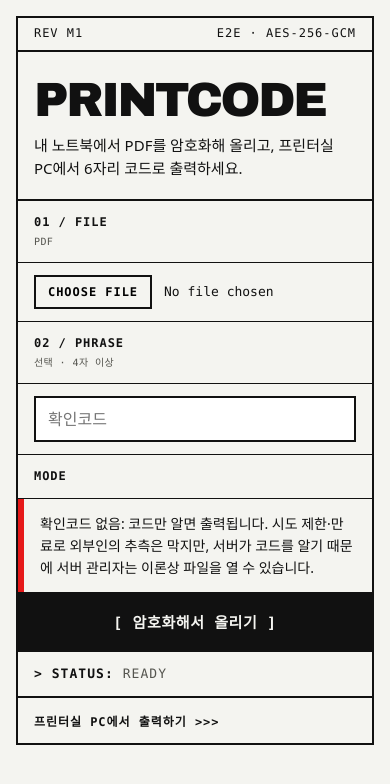
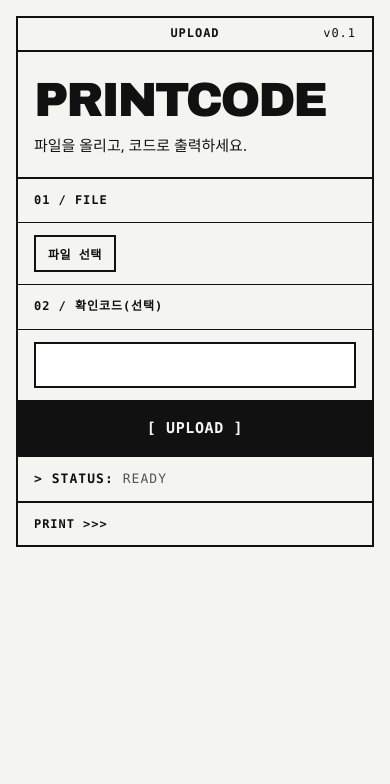
Before and after one commit to qkrwoald/printcode, a website built with Vite: page frontend/index.html in a window 390 px wide. Built offline with nearby package versions, Linux system fonts and the light colour scheme; files whose address does not match are found by name.

Commit message:
화면 문구 최소화, 출력 화면 6칸 코드 입력, 터널 주소 표시 개선
- 상단 줄을 화면 이름(UPLOAD/PRINT)과 버전(v0.1)만 남기고, 소개 문구를 짧게 정리
- 업로드: MODE 설명 줄과 용량·길이 안내 문구 제거, 버튼을 UPLOAD로 변경,
  기본 파일 칸 대신 '파일 선택' 버튼 + 고른 파일 이름만 표시
- 확인코드 4자 이상 제한 제거 (crypto.js validatePhrase 삭제, 테스트 교체)
- 출력: 코드 입력을 6칸으로 분리 (자동 이동, Backspace, 붙여넣기 지원),
  주의사항 문구 제거, 아래쪽에도 경고 줄무늬 추가
- 출력 후·오류 후 첫 칸으로 포커스가 돌아가지 않던 문제 수정
- tunnel.ps1: 주소를 상자로 크게 표시, 출력 주소 클립보드 복사, 업로드 화면 자동 열기

Co-Authored-By: Claude Opus 5.5 <noreply@anthropic.com>

```diff
--- a/frontend/index.html
+++ b/frontend/index.html
@@ -3,53 +3,52 @@
   <head>
     <meta charset="utf-8" />
     <meta name="viewport" content="width=device-width, initial-scale=1" />
-    <title>PrintCode — 파일 올리기</title>
+    <title>PrintCode — 올리기</title>
     <link rel="stylesheet" href="/src/style.css" />
   </head>
   <body>
     <main id="entry" class="sheet">
       <header class="strip">
-        <span>REV M1</span>
-        <span>UNIT / UPLOAD</span>
-        <span>E2E · AES-256-GCM</span>
+        <span></span>
+        <span>UPLOAD</span>
+        <span>v0.1</span>
       </header>
 
       <div class="masthead">
         <h1>PrintCode</h1>
-        <p>내 노트북에서 PDF를 암호화해 올리고, 프린터실 PC에서 6자리 코드로 출력하세요.</p>
+        <p>파일을 올리고, 코드로 출력하세요.</p>
       </div>
 
       <form id="upload-form" novalidate>
         <div class="field">
-          <label class="key" for="file">01 / File<small id="size-limit">PDF</small></label>
-          <div class="val">
-            <input type="file" id="file" accept="application/pdf,.pdf" />
+          <label class="key" for="file">01 / FILE</label>
+          <div class="val file-row">
+            <!-- 기본 파일 칸의 "선택된 파일 없음" 문구를 숨기고, 선택한 파일 이름만 보여준다 -->
+            <input type="file" id="file" class="visually-hidden" accept="application/pdf,.pdf" />
+            <label for="file" class="pick">파일 선택</label>
+            <span id="file-name" class="file-name"></span>
           </div>
         </div>
         <div class="field">
-          <label class="key" for="phrase">02 / Phrase<small>선택 · 4자 이상</small></label>
+          <label class="key" for="phrase">02 / 확인코드(선택)</label>
           <div class="val">
             <!-- type=password는 브라우저가 한글 입력기를 꺼버려 한글 확인코드를 칠 수 없으므로 일반 텍스트로 둔다 -->
-            <input type="text" id="phrase" autocomplete="off" autocapitalize="off" spellcheck="false" placeholder="확인코드" />
+            <input type="text" id="phrase" autocomplete="off" autocapitalize="off" spellcheck="false" />
           </div>
         </div>
-        <dl class="mode">
-          <dt>MODE</dt>
-          <dd id="mode-note"></dd>
-        </dl>
-        <button type="submit">암호화해서 올리기</button>
+        <button type="submit">UPLOAD</button>
       </form>
 
       <output id="status" class="status" role="status"></output>
 
       <section id="result" hidden>
-        <p class="result-head">Code / 프린터실 PC에서 입력하세요</p>
+        <p class="result-head">CODE</p>
         <samp id="code" class="code"></samp>
         <p id="result-note" class="result-note"></p>
         <button type="button" id="again" class="secondary">다른 파일 올리기</button>
       </section>
 
-      <a class="foot" href="/print/">프린터실 PC에서 출력하기</a>
+      <a class="foot" href="/print/">PRINT</a>
     </main>
     <script type="module" src="/src/upload.js"></script>
   </body>
--- a/frontend/src/crypto.js
+++ b/frontend/src/crypto.js
@@ -8,7 +8,6 @@ import { argon2id } from 'hash-wasm';
 // Argon2id 기본값. m=64MiB: GPU 대량 대입을 어렵게 하면서 공용 PC에서도 감당 가능한 메모리.
 // 파일마다 서버에 함께 저장하므로 나중에 값을 바꿔도 기존 파일은 그대로 열린다.
 export const KDF_DEFAULTS = Object.freeze({ m: 64 * 1024, t: 3, p: 1 });
-export const PHRASE_MIN_LENGTH = 4;
 
 const FORMAT_VERSION = 1;
 const IV_BYTES = 12;
@@ -24,12 +23,6 @@ const INFO_AUTH = te.encode('printcode/v1/auth');
 // NFC로 통일하지 않으면 업로드한 노트북과 공용 PC에서 다른 키가 나와 복호화에 실패한다.
 export function normalizePhrase(phrase) {
   return (phrase ?? '').normalize('NFC');
-}
-
-/** 확인코드 검증: 비어 있거나(사용 안 함) 4자 이상. 글자 수는 코드포인트 기준. */
-export function validatePhrase(phrase) {
-  const p = normalizePhrase(phrase);
-  return p.length === 0 || [...p].length >= PHRASE_MIN_LENGTH;
 }
 
 export function randomSalt() {
--- a/frontend/src/style.css
+++ b/frontend/src/style.css
@@ -51,10 +51,10 @@ body {
   border-top: var(--rule);
 }
 
-/* 상단 정보 줄 (고정폭·대문자·촘촘하게) */
+/* 상단 정보 줄: 가운데 화면 이름(UPLOAD/PRINT), 오른쪽 버전 */
 .strip {
   display: grid;
-  grid-template-columns: auto 1fr auto;
+  grid-template-columns: 1fr auto 1fr;
   gap: 16px;
   padding: 8px 16px;
   font: 12px/1.3 var(--font-mono);
@@ -63,7 +63,12 @@ body {
 }
 
 .strip span:nth-child(2) {
-  text-align: center;
+  font-weight: 700;
+}
+
+.strip span:nth-child(3) {
+  text-align: right;
+  text-transform: none; /* 버전 표기 v0.1 그대로 */
 }
 
 .hazard {
@@ -110,14 +115,6 @@ form {
   text-transform: uppercase;
 }
 
-.key small {
-  display: block;
-  margin-top: 4px;
-  font-weight: 400;
-  color: var(--muted);
-  letter-spacing: 0.04em;
-}
-
 .val {
   display: grid;
   gap: 10px;
@@ -136,56 +133,66 @@ input:not([type]) {
   color: var(--ink);
 }
 
-input[type='file'] {
-  font: 13px var(--font-mono);
-  max-width: 100%;
+/* 화면에서는 숨기되 키보드·스크린리더로는 쓸 수 있게 남겨 둔다 */
+.visually-hidden {
+  position: absolute;
+  width: 1px;
+  height: 1px;
+  overflow: hidden;
+  clip: rect(0 0 0 0);
+  white-space: nowrap;
 }
 
-input[type='file']::file-selector-button {
-  margin-right: 12px;
+/* 파일 선택: 기본 파일 칸 대신 버튼 + 고른 파일 이름 */
+.file-row {
+  display: flex;
+  align-items: center;
+  gap: 12px;
+  min-width: 0;
+}
+
+.pick {
+  flex: none;
   padding: 8px 12px;
   border: var(--rule);
-  background: var(--paper);
   font: 700 12px var(--font-mono);
-  letter-spacing: 0.08em;
-  text-transform: uppercase;
+  letter-spacing: 0.04em;
   cursor: pointer;
 }
 
-input[type='file']::file-selector-button:hover {
+.pick:hover {
   background: var(--ink);
   color: var(--paper);
 }
 
-/* 출력 화면 코드 입력: 큰 고정폭 숫자 칸 */
-.code-input {
-  font: 700 clamp(2rem, 8vw, 3.25rem) / 1 var(--font-mono) !important;
-  letter-spacing: 0.35em;
-  padding: 14px 12px 14px 0.6em !important;
-  font-variant-numeric: tabular-nums;
+#file:focus-visible + .pick {
+  outline: 3px solid var(--red);
+  outline-offset: 2px;
 }
 
-/* 보안 모드 설명: 강조색 굵은 세로선 하나 */
-.mode {
-  display: grid;
-  grid-template-columns: 180px 1fr;
-  margin: 0;
-  border-bottom: 1px solid var(--ink);
+.file-name {
+  min-width: 0;
+  overflow: hidden;
+  text-overflow: ellipsis;
+  white-space: nowrap;
+  font: 13px var(--font-mono);
 }
 
-.mode dt {
-  padding: 14px 16px;
-  border-right: 1px solid var(--ink);
-  font: 700 12px/1.3 var(--font-mono);
-  letter-spacing: 0.08em;
+/* 출력 화면 코드 입력: 숫자 한 개씩 6칸 */
+.digits {
+  display: grid;
+  grid-template-columns: repeat(6, 1fr);
+  gap: 8px;
+  max-width: 420px;
 }
 
-.mode dd {
-  margin: 0;
-  padding: 14px 16px;
-  border-left: 6px solid var(--red);
-  font-size: 14px;
-  line-height: 1.55;
+.digits .digit {
+  width: 100%;
+  aspect-ratio: 4 / 5;
+  padding: 0;
+  text-align: center;
+  font: 700 clamp(1.5rem, 6vw, 2.5rem) / 1 var(--font-mono);
+  font-variant-numeric: tabular-nums;
 }
 
 /* ── 버튼: 직각, 검정 채움, 대괄호 표기 ── */
@@ -291,15 +298,6 @@ button:disabled {
   line-height: 1.5;
 }
 
-/* 안내 문구 목록 */
-.notes {
-  margin: 0;
-  padding: 12px 16px 12px 36px;
-  font-size: 13px;
-  line-height: 1.6;
-  color: var(--muted);
-}
-
 .foot {
   display: block;
   padding: 14px 16px;
@@ -324,20 +322,12 @@ button:disabled {
   .sheet {
     margin: 16px;
   }
-  .field,
-  .mode {
+  .field {
     grid-template-columns: 1fr;
   }
-  .key,
-  .mode dt {
+  .key {
     border-right: 0;
     border-bottom: 1px solid var(--ink);
-  }
-  .strip {
-    grid-template-columns: 1fr auto;
-  }
-  .strip span:nth-child(2) {
-    display: none;
   }
 }
 
--- a/frontend/src/upload.js
+++ b/frontend/src/upload.js
@@ -1,6 +1,6 @@
 // 업로드 화면 (내 노트북). 사용자 입력은 textContent로만 화면에 넣는다 (XSS 방지).
 import { getConfig, reserveCode, uploadBlob } from './api.js';
-import { b64uEncode, normalizePhrase, PHRASE_MIN_LENGTH, sealFile, validatePhrase } from './crypto.js';
+import { b64uEncode, normalizePhrase, sealFile } from './crypto.js';
 
 // 최대 크기는 서버 설정을 따른다 (null = 제한 없음). 서버도 같은 값으로 다시 검사한다.
 let maxPdfBytes = null;
@@ -12,13 +12,6 @@ const fileInput = $('file');
 const phraseInput = $('phrase');
 const statusEl = $('status');
 
-const MODE_NOTES = {
-  none:
-    '확인코드 없음: 코드만 알면 출력됩니다. 시도 제한·만료로 외부인의 추측은 막지만, 서버가 코드를 알기 때문에 서버 관리자는 이론상 파일을 열 수 있습니다.',
-  phrase:
-    '확인코드 사용: 키가 확인코드에서만 만들어져 서버 관리자도 열 수 없습니다. 확인코드는 서버로 보내지 않으므로 잊으면 복구할 수 없습니다. 길고 추측하기 어려울수록 안전합니다.',
-};
-
 function setStatus(text, isError = false) {
   statusEl.textContent = text;
   statusEl.classList.toggle('error', isError);
@@ -28,17 +21,14 @@ function setFormDisabled(disabled) {
   form.querySelectorAll('input, button').forEach((el) => (el.disabled = disabled));
 }
 
-function updateModeNote() {
-  $('mode-note').textContent = phraseInput.value ? MODE_NOTES.phrase : MODE_NOTES.none;
-}
-
-phraseInput.addEventListener('input', updateModeNote);
-updateModeNote();
+// 파일을 고르기 전에는 아무것도 표시하지 않고, 고르면 파일 이름만 보여준다.
+fileInput.addEventListener('change', () => {
+  $('file-name').textContent = fileInput.files[0]?.name ?? '';
+});
 
 getConfig()
   .then((cfg) => {
     maxPdfBytes = cfg.max_pdf_bytes;
-    $('size-limit').textContent = maxPdfBytes ? `PDF · ${toMB(maxPdfBytes)}MB 이하` : 'PDF';
   })
   .catch(() => {
     /* 서버가 업로드 때 다시 검사하므로 여기서 실패해도 진행 가능 */
@@ -58,11 +48,8 @@ async function readPdf(file) {
 
 form.addEventListener('submit', async (e) => {
   e.preventDefault();
+  // 확인코드는 길이 제한 없음 (비우면 사용 안 함). 짧을수록 서버 관리자의 오프라인 대입에 약하다.
   const phrase = normalizePhrase(phraseInput.value);
-  if (!validatePhrase(phrase)) {
-    setStatus(`확인코드는 ${PHRASE_MIN_LENGTH}자 이상이어야 합니다.`, true);
-    return;
-  }
 
   const file = fileInput.files[0];
   setFormDisabled(true);
```
Also changed, not shown: frontend/print/index.html (+16 -12 lines), frontend/src/print.js (+46 -9 lines), frontend/tests/crypto.test.js (+4 -7 lines), README.md, 1 other file.
